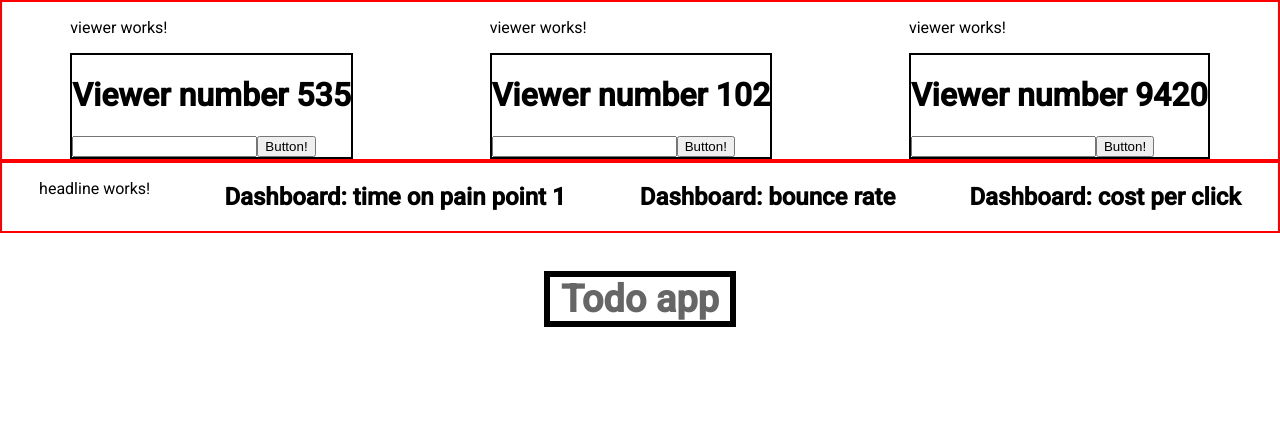
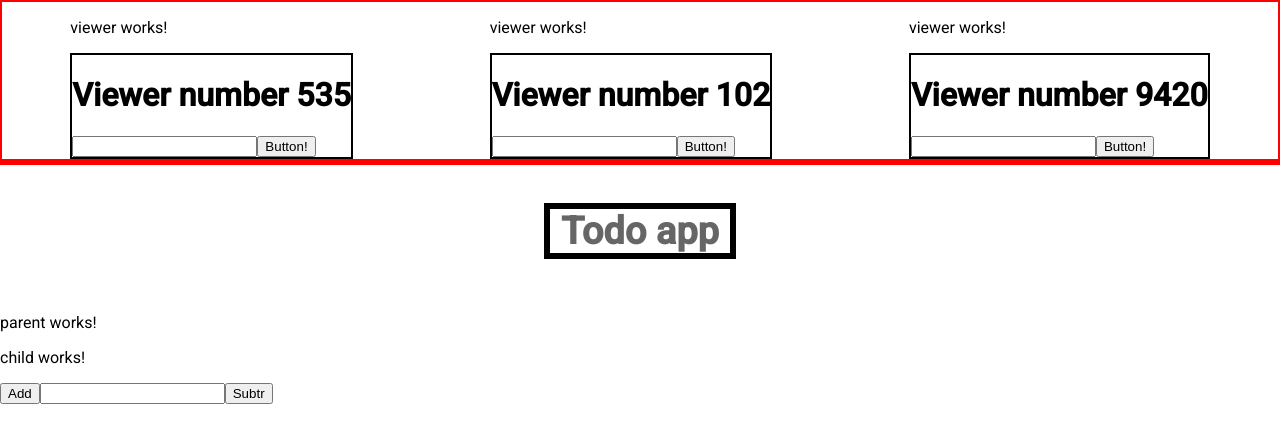
Before and after one commit to plutownium/learningAngular, an Angular app: page / in a window 1280 px wide. Shown: the top 442 px of the page. Built offline with nearby package versions, Linux system fonts and the light colour scheme; what ng2-charts would draw is missing.

Commit message:
child component displays

```diff
--- a/src/app/app.component.html
+++ b/src/app/app.component.html
@@ -5,12 +5,12 @@
     <app-viewer [number]="9420"></app-viewer>
   </div>
   <div class="viewerMainContainer">
-    <app-headline [headline]="'viewer94314'"></app-headline>
+    <!-- <app-headline [headline]="'viewer94314'"></app-headline>
     <app-dashboard [title]="'time on pain point 1'"></app-dashboard>
     <app-dashboard [title]="'bounce rate'"></app-dashboard>
-    <app-dashboard [title]="'cost per click'"></app-dashboard>
+    <app-dashboard [title]="'cost per click'"></app-dashboard> -->
   </div>
-  <div>
+  <div id="assignmentContainer">
     <div style="width: 100%; display: flex; justify-content: center">
       <h3
         style="
@@ -24,5 +24,10 @@
         Todo app
       </h3>
     </div>
+    <div>
+      <app-parent>
+        <app-child></app-child>
+      </app-parent>
+    </div>
   </div>
 </div>
--- a/src/app/child/child.component.html
+++ b/src/app/child/child.component.html
@@ -1 +1,4 @@
 <p>child works!</p>
+<button (click)="signalAddOne(something.value)">Add</button>
+<input type="number" #something />
+<button (click)="signalSubtract()">Subtr</button>
--- a/src/app/child/child.component.ts
+++ b/src/app/child/child.component.ts
@@ -1,15 +1,34 @@
-import { Component, OnInit } from '@angular/core';
+import { Component, Input, Output,EventEmitter } from '@angular/core';
+import { Customer } from './customer';
 
 @Component({
   selector: 'app-child',
   templateUrl: './child.component.html',
   styleUrls: ['./child.component.css']
 })
-export class ChildComponent implements OnInit {
+export class ChildComponent {
+  @Input() hero!: string;
+  @Input('master') masterName = ''; // tslint:disable-line: no-input-rename
+  customers: Customer[] = [
 
-  constructor() { }
+    {customerNo: 1, name: 'Rahuld Dravid', address: '', city: 'Banglaore', state: 'Karnataka', country: 'India'},
+    {customerNo: 2, name: 'Sachin Tendulkar', address: '', city: 'Mumbai', state: 'Maharastra', country: 'India'},
+    {customerNo: 3, name: 'Saurrav Ganguly', address: '', city: 'Kolkata', state: 'West Bengal', country: 'India'},
+    {customerNo: 4, name: 'Mahendra Singh Dhoni', address: '', city: 'Ranchi', state: 'Bihar', country: 'India'},
+    {customerNo: 5, name: 'Virat Kohli', address: '', city: 'Delhi', state: 'Delhi', country: 'India'},
 
-  ngOnInit(): void {
+  ]
+
+  @Output() someMagicEvent = new EventEmitter<number>();
+  @Output() subtraction = new EventEmitter<number>();
+
+  signalAddOne(sth: string) {
+    // TODO: let user use a number input to change from 1-5 (but not 6) to add per click
+    const convertedInteger: number = parseInt(sth, 10)
+    this.someMagicEvent.emit(convertedInteger);
   }
 
+  signalSubtract() {
+    this.subtraction.emit(); // always subtract 1 or 5 or sth
+  }
 }
--- /dev/null
+++ b/src/app/child/customer.ts
@@ -0,0 +1,10 @@
+export class Customer {
+
+    customerNo: number;
+    name:string ;
+    address:string;
+    city:string;
+    state:string;
+    country:string;
+
+  }
--- a/src/app/parent/parent.component.html
+++ b/src/app/parent/parent.component.html
@@ -1 +1,2 @@
 <p>parent works!</p>
+<div><app-child></app-child></div>
```
